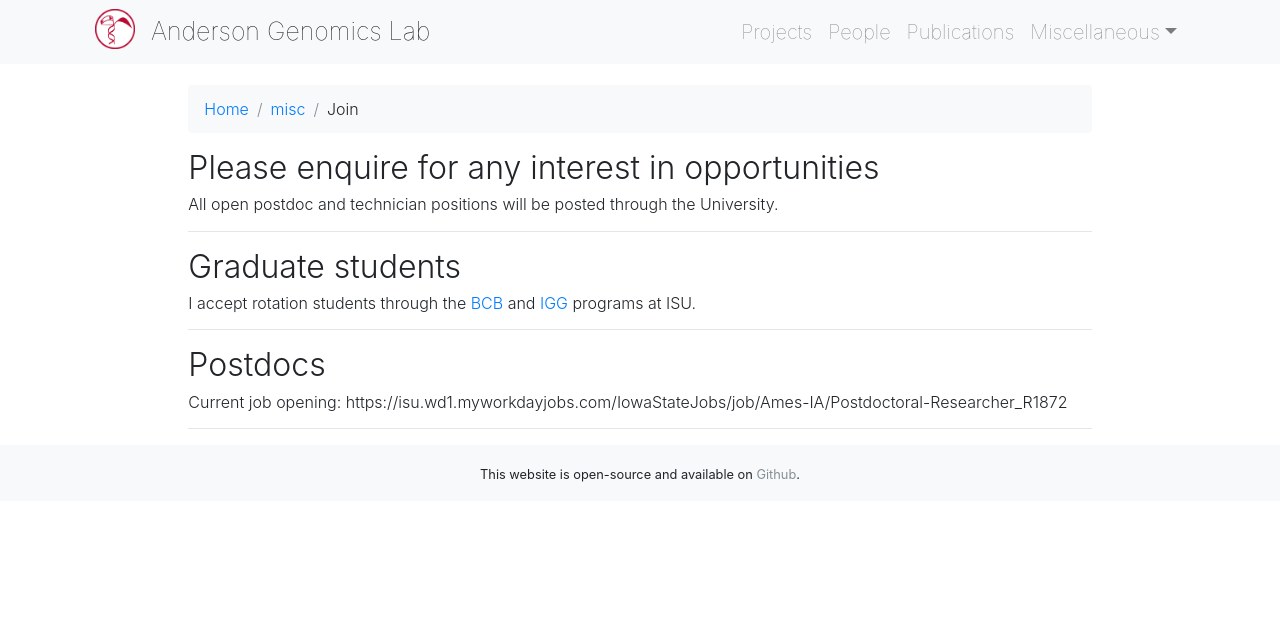
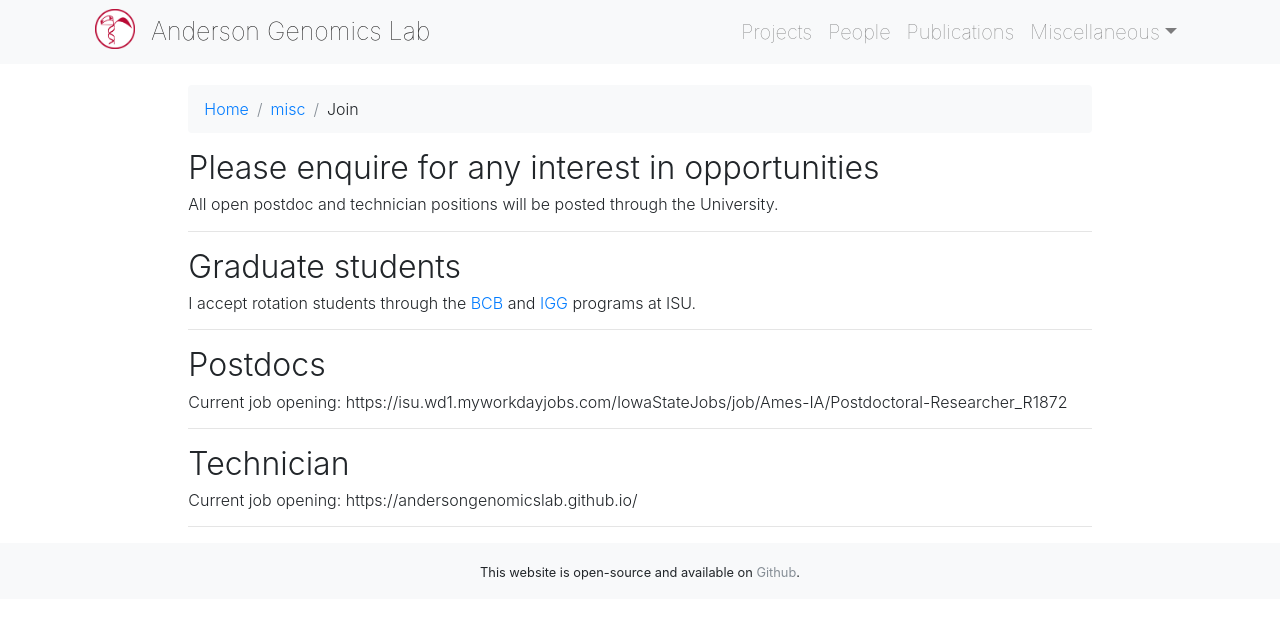
Before and after one commit to andersongenomicslab/andersongenomicslab.github.io, a Jekyll site: the page built from misc/_posts/2010-01-03-join.md, in a window 1280 px wide. Shown: the top 619 px of the page. Built offline with Jekyll 4.4.1, drawn with Linux system fonts in a browser that asks for light colours; nearby versions of some CDN libraries; a style sheet for code colours, icons or effects is not loaded.

Commit message:
Update 2010-01-03-join.md

```diff
--- a/misc/_posts/2010-01-03-join.md
+++ b/misc/_posts/2010-01-03-join.md
@@ -22,3 +22,9 @@ ___
 ##### Current job opening: https://isu.wd1.myworkdayjobs.com/IowaStateJobs/job/Ames-IA/Postdoctoral-Researcher_R1872
 
 ___
+
+# Technician
+
+##### Current job opening: https://andersongenomicslab.github.io/
+
+___
```
